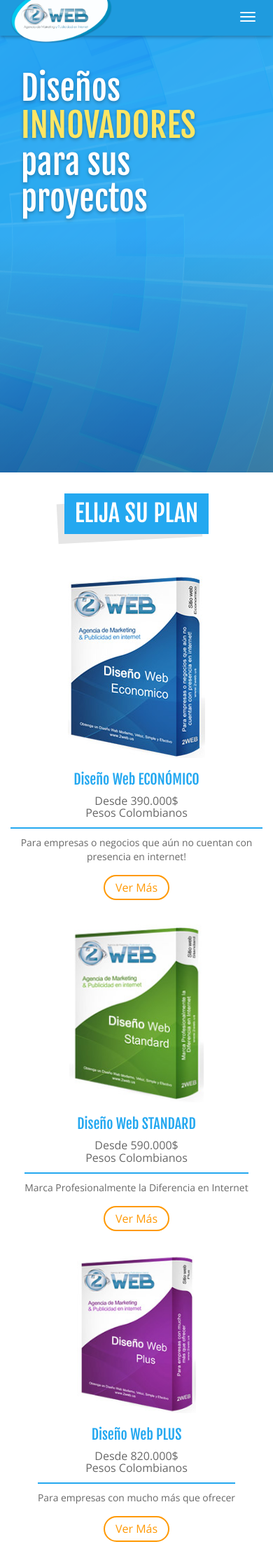
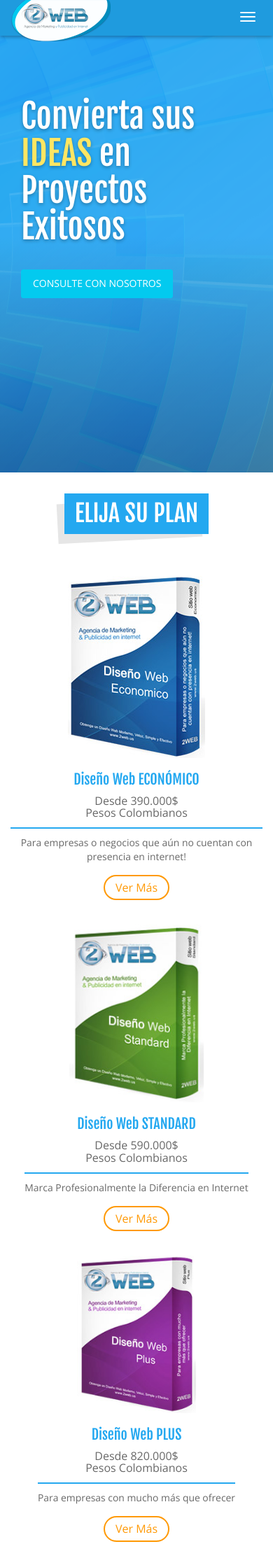
Before and after one commit to Giildev/2WEB, a PHP site: page /diseno-web.html in a window 390 px wide. Shown: the top 2236 px of the page at 70% size. Run offline with PHP 8.4, Linux system fonts and the light colour scheme; some libraries are stand-ins or nearby versions.

Commit message:
Cambios en Banner de Diseño web
Ajuste de textos y tamaños, Cambio de tamaño de imagen de logo e imagen de banner

```diff
--- a/css/style.css
+++ b/css/style.css
@@ -1273,7 +1273,7 @@
 
 @media screen and (min-width: 992px) {
   .hero-box2 {
-    min-height: 66vh;
+    min-height: 66vh !important;
   }
 }
 
--- a/diseno-web.html
+++ b/diseno-web.html
@@ -205,18 +205,18 @@
 
       <div class="container">
         <!-- Heading -->
-        <div class="hero-box2 col-md-6 col-lg-7 md-flex md-flex-column md-main-center">
-          <h1 class="fg-white wow fadeInUp" data-wow-delay="1s">Diseños <span class="text-uppercase fg-yellow">Innovadores</span> para sus proyectos</h1>
-          <!-- <p class="wow fadeInUp" data-wow-delay="1.5s"><a class="btn btn-light btn-lg text-uppercase" href="contacto.php" role="button">Consulte con Nosotros</a></p> -->
+        <div class="hero-box2 hero-box col-md-6 col-lg-7 md-flex md-flex-column md-main-center">
+          <h1 class="fg-white wow fadeInUp" data-wow-delay="1s" style="margin-top:40px;">Convierta sus <span class="text-uppercase fg-yellow">Ideas</span> en Proyectos Exitosos</h1><br>
+          <p class="wow fadeInUp" data-wow-delay="1.5s"><a class="btn btn-light btn-lg text-uppercase" href="contacto.php" role="button">Consulte con Nosotros</a></p>
         </div>
         <!-- Hero Image -->
         <div class="hero-box2 col-md-6 col-lg-5 md-flex md-main-end md-cross-end hidden-xs hidden-sm">
-          <img class="hero-image2 img-responsive wow bounceInRight" src="img/thinking-man.png" alt="hombre pensando">
+          <img class="hero-image2 img-responsive wow bounceInRight" src="img/disenoweb.png" alt="diseño web">
         </div>
       </div>
 
       <!-- Contact -->
-      <!-- <div class="hero-contact hidden-xs">
+      <div class="hero-contact hidden-xs">
         <div class="flex fg-white">
           <div class="item">
             <p><i class="fa fa-whatsapp"></i>+571 316 4950396</p>
@@ -228,7 +228,7 @@
             <p><i class="fa fa-phone-square"></i>+571 4576360</p>
           </div>
         </div>
-      </div> -->
+      </div>
 
     </header>
     <!-- end HEADER -->
@@ -2044,7 +2044,11 @@
   ga('create', 'UA-99489059-1', 'auto');
   ga('send', 'pageview');
 
-</script>
+  </script>
+
+  <script>
+    new WOW().init();
+  </script>
 
   </body>
 
```
Also changed, not shown: img/disenoweb.png (added), img/logo-web.png, img/logo-web2.png (added).
